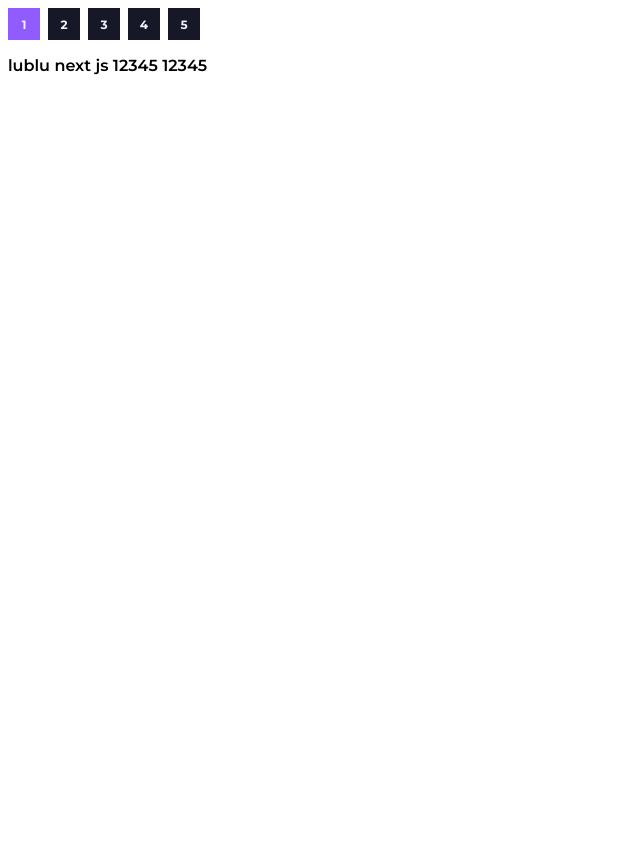
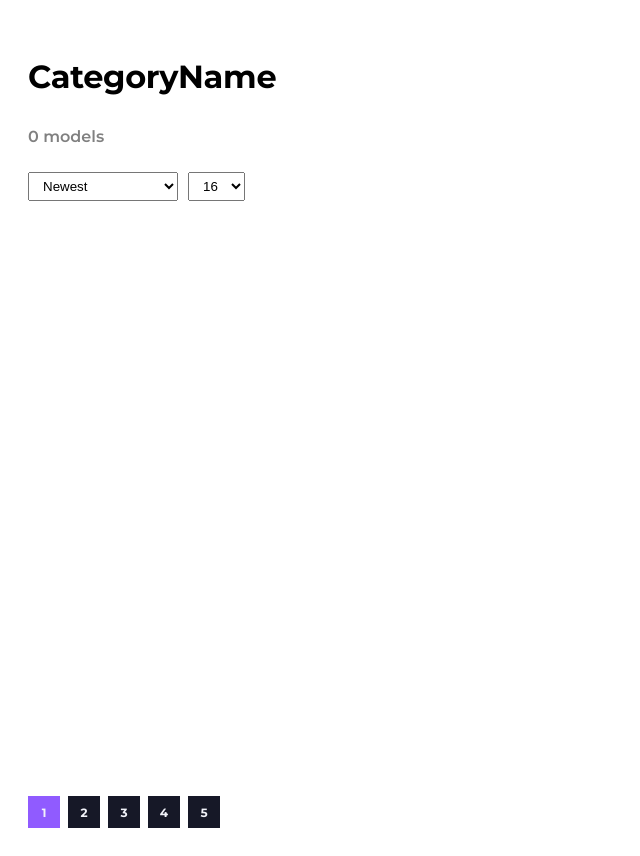
Before and after one commit to NicePhonemasters/nice-phones-design, a Next.js app: page / in a window 1280 px wide. Shown: the whole page, without its empty margins (0-640 px from the left). Before the commit the page ends 800 px from the top, so only its background shows below. Built offline with nearby package versions, Linux system fonts and the light colour scheme.

Commit message:
SCRUM-11 add basic catalog

```diff
--- a/src/app/(home)/page.tsx
+++ b/src/app/(home)/page.tsx
@@ -1,10 +1,9 @@
-import { ButtonPagination } from '@components/ui/Buttons/Pagination';
+import Catalog from 'app/catalog/Page';
 
 function App() {
   return (
     <main>
-      <ButtonPagination pageCount={5} />
-      <p>lublu next js 12345 12345</p>
+      <Catalog />
     </main>
   );
 }
--- /dev/null
+++ b/src/app/catalog/Page.tsx
@@ -0,0 +1,59 @@
+'use client';
+
+import React, { useState } from 'react';
+import styles from '../../styles/Catalog.module.scss';
+import { ButtonPagination } from '@components/ui/Buttons/Pagination';
+
+const Catalog: React.FC = () => {
+  const [sortBy, setSortBy] = useState('new');
+  const [itemsPerPage, setItemsPerPage] = useState(16);
+
+  const products: object[] = [];
+
+  return (
+    <main className={styles.catalog}>
+      <div className={styles.catalog__top}>
+        <div>
+          <h1 className={styles.catalog__title}>CategoryName</h1>
+          <p
+            className={styles.catalog__subtitle}
+          >{`${products.length} models`}</p>
+        </div>
+
+        <div className={styles.catalog__filters}>
+          <select
+            className={styles.catalog__select}
+            value={sortBy}
+            onChange={(e) => setSortBy(e.target.value)}
+          >
+            <option value="oldest">Oldest</option>
+            <option value="new">Newest</option>
+            <option value="priceLow">Sort by price: low</option>
+            <option value="priceHigh">Sort by price: high</option>
+          </select>
+
+          <select
+            className={styles.catalog__select}
+            value={itemsPerPage}
+            onChange={(e) => setItemsPerPage(Number(e.target.value))}
+          >
+            <option value={8}>8</option>
+            <option value={16}>16</option>
+            <option value={24}>24</option>
+          </select>
+        </div>
+      </div>
+
+      <div className={styles.catalog__grid}>
+        {products.map((product) => (
+          <div key={product.id} className="product-card">
+            {/* ProductCard компонент */}
+          </div>
+        ))}
+      </div>
+      <ButtonPagination pageCount={5} />
+    </main>
+  );
+};
+
+export default Catalog;
--- /dev/null
+++ b/src/styles/Catalog.module.scss
@@ -0,0 +1,59 @@
+.catalog {
+  padding: 20px;
+  display: flex;
+  flex-direction: column;
+  min-height: 100vh;
+
+  &__top {
+    display: flex;
+    flex-direction: column;
+    gap: 10px;
+    margin-bottom: 20px;
+  }
+
+  &__title {
+    font-size: 32px;
+    font-weight: bold;
+  }
+
+  &__subtitle {
+    color: gray;
+  }
+
+  &__filters {
+    display: flex;
+    gap: 10px;
+  }
+
+  &__select {
+    padding: 5px 10px;
+  }
+
+  &__grid {
+    display: grid;
+    grid-template-columns: repeat(auto-fill, minmax(220px, 1fr));
+    gap: 20px;
+    flex-grow: 1;
+    min-height: 400px;
+    margin-bottom: 20px;
+  }
+}
+
+.pagination {
+  display: flex;
+  justify-content: center;
+  gap: 6px;
+  margin-bottom: 20px;
+
+  &__btn {
+    background: var(--color-placeholder);
+    padding: 6px 12px;
+    border: none;
+    border-radius: 4px;
+    cursor: pointer;
+
+    &:hover {
+      opacity: 0.8;
+    }
+  }
+}
--- a/src/styles/ToggleGroup.module.scss
+++ b/src/styles/ToggleGroup.module.scss
@@ -9,6 +9,7 @@
     width: 32px;
     height: 32px;
     align-content: center;
+    justify-content: center;
 
     border: none;
     color: var(--color-white);
```
